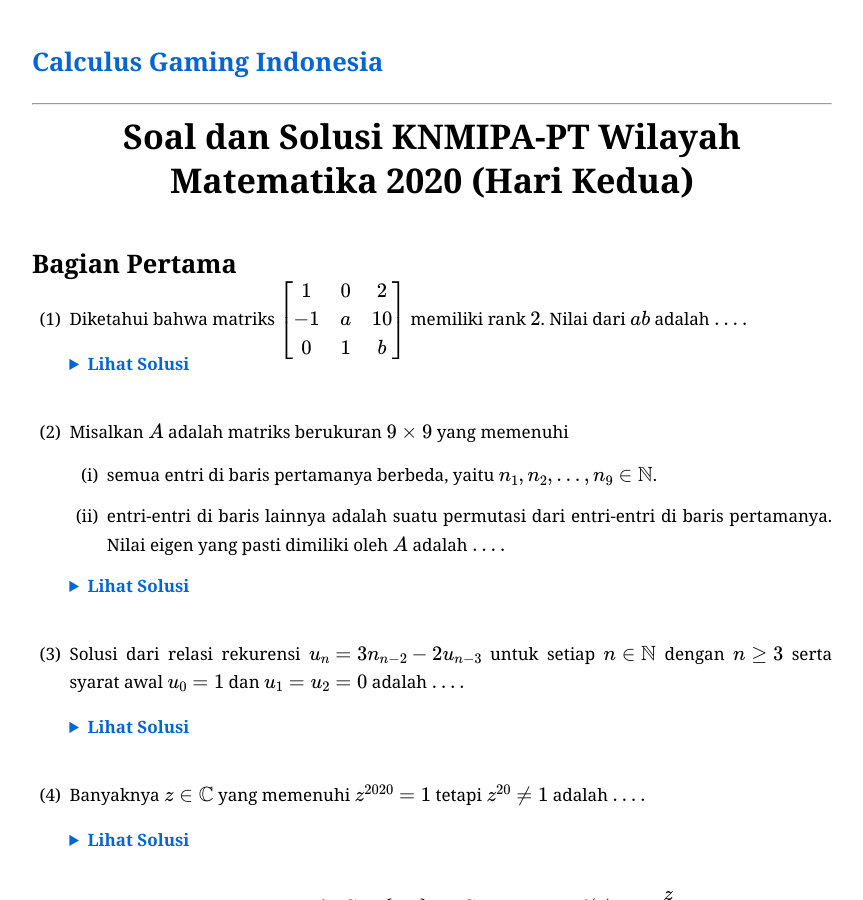
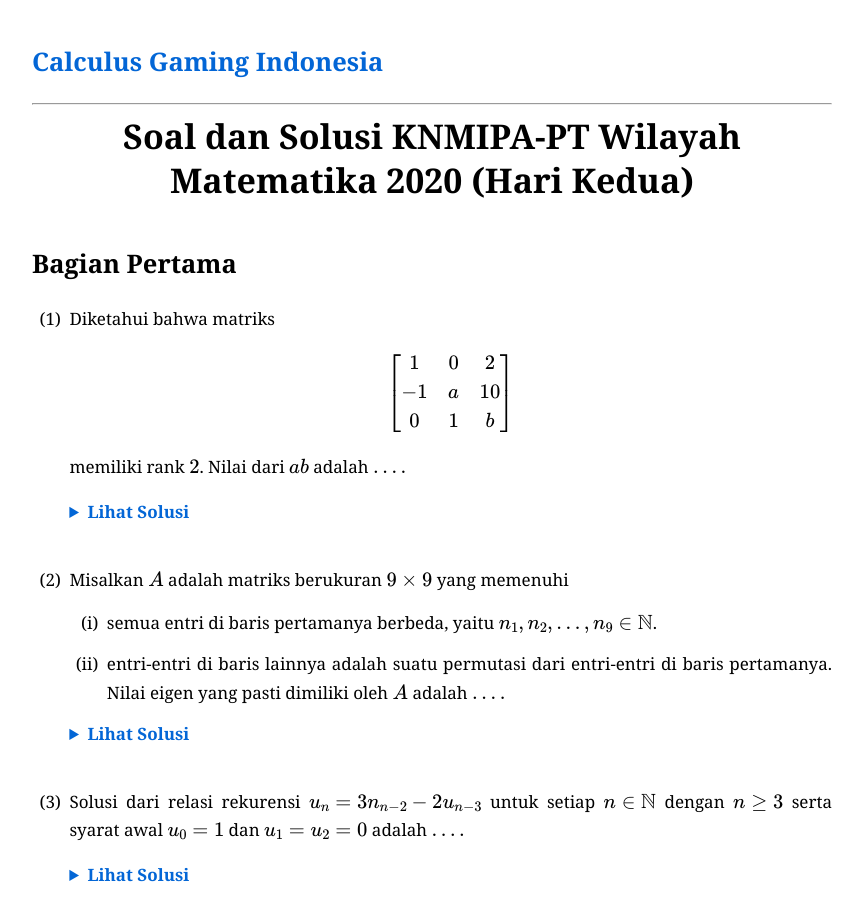
Before and after one commit to calculusgamingindonesia/calculusgamingindonesia.github.io, a Jekyll site: the page built from _posts/2026-07-05-knmipa-pt-wil-mat-20-2.md, in a window 1280 px wide and 900 px high. Shown: the whole window, without its empty margins (208-1071 px from the left). Built offline with Jekyll 4.4.1, drawn with Linux system fonts in a browser that asks for light colours; some web fonts are replaced.

Commit message:
Update 2026-07-05-knmipa-pt-wil-mat-20-2.md

```diff
--- a/_posts/2026-07-05-knmipa-pt-wil-mat-20-2.md
+++ b/_posts/2026-07-05-knmipa-pt-wil-mat-20-2.md
@@ -12,7 +12,11 @@ urutan: 106
 
 ## Bagian Pertama
 
-1. Diketahui bahwa matriks $\smash{\begin{bmatrix}1&0&2\\\\-1&a&10\\\\0&1&b\end{bmatrix}}$ memiliki rank $2$. Nilai dari $ab$ adalah $\dots.$
+1. Diketahui bahwa matriks
+
+   $$\begin{bmatrix}1&0&2\\-1&a&10\\0&1&b\end{bmatrix}$$
+
+   memiliki rank $2$. Nilai dari $ab$ adalah $\dots.$
 
    <details><summary>Lihat Solusi</summary><div class="kotak-solusi" markdown="1">
    Solusi diserahkan kepada pembaca sebagai latihan.
```
